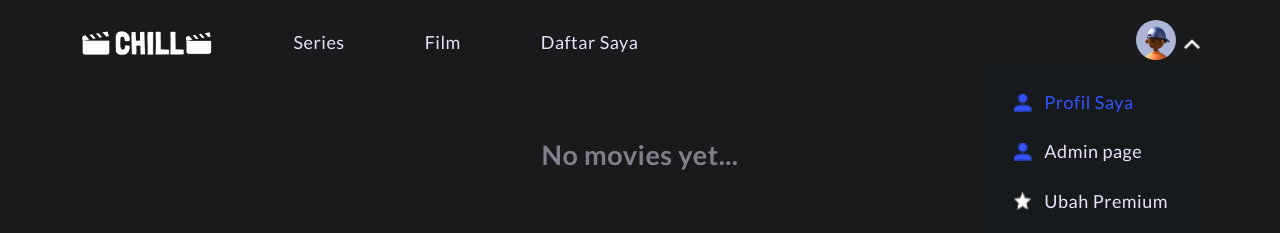
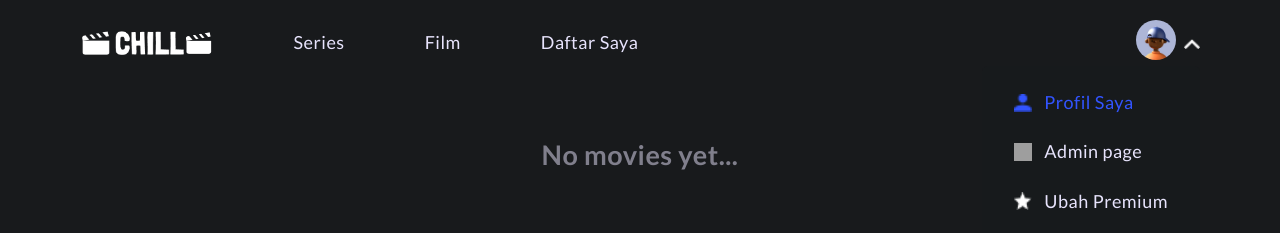
Before and after one commit to WahyuShidqi/Chill-OTT-React, a React (Vite) app: page / in a window 1280 px wide. Both pictures are taken after a click on the button 1192 px from the left and 43 px from the top of the page. Shown: the top 233 px of the page. Built offline with nearby package versions, Linux system fonts and the light colour scheme; grey boxes are pictures that could not be loaded; a web font is replaced by a local one.

Commit message:
Added new icon for admin nav link

```diff
--- a/src/component/Navbar.jsx
+++ b/src/component/Navbar.jsx
@@ -9,6 +9,7 @@ import DropdownButton from "../assets/Vector.png";
 import ProfileIcon from "../assets/profile.png";
 import StarsIcon from "../assets/stars.png";
 import LogoutIcon from "../assets/logout.png";
+import AdminIcon from "../assets/icon-admin-32.ico";
 
 const Navbar = () => {
   const [isDropdownOpen, setIsDropdownOpen] = useState(false);
@@ -99,7 +100,7 @@ const Navbar = () => {
             <li>
               <img
                 className="dropdown-icon"
-                src={ProfileIcon}
+                src={AdminIcon}
                 alt="profile icon"
               />
               <Link to="/admin">Admin page</Link>
```
Also changed, not shown: 1 other file (tests, documents, lock files or other folders).
